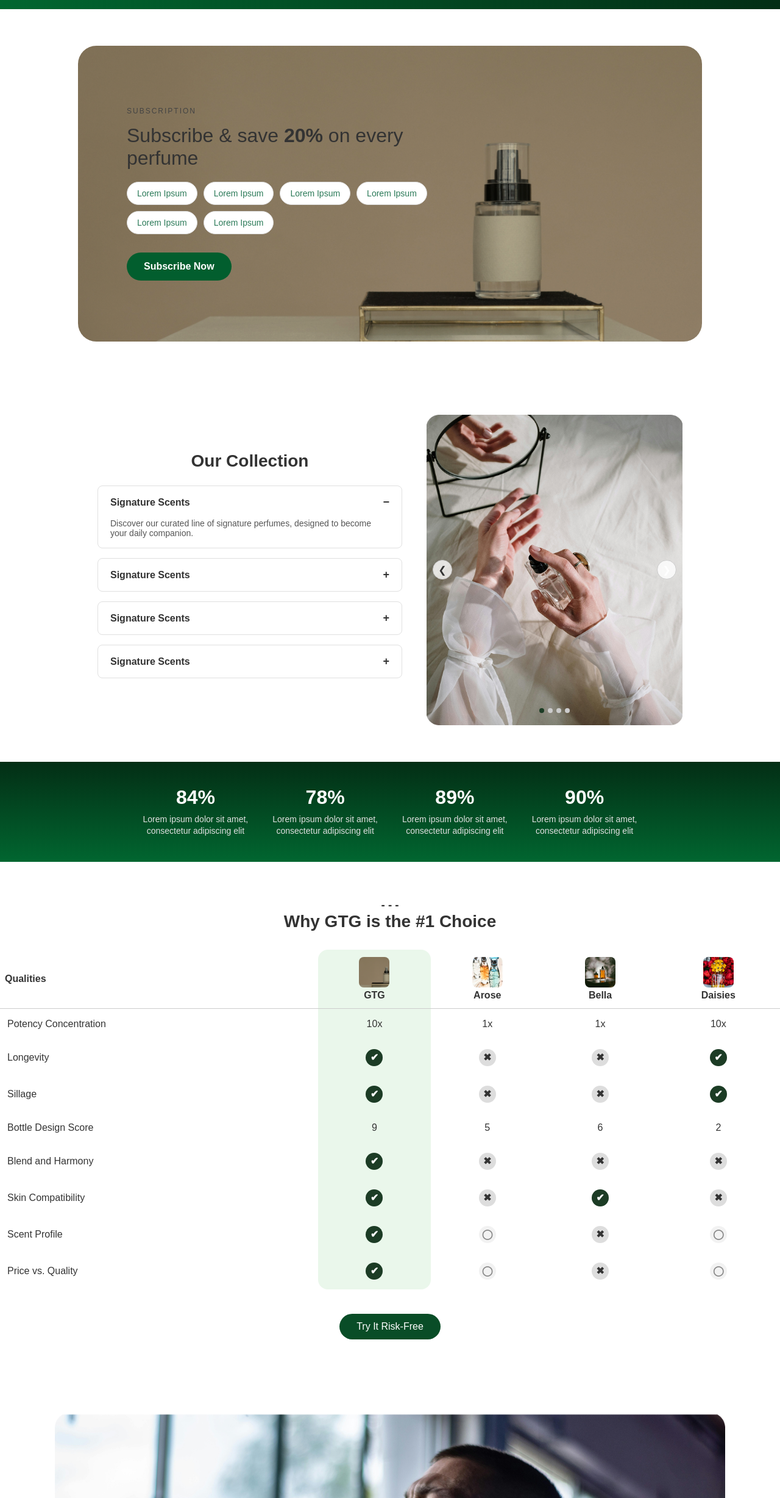
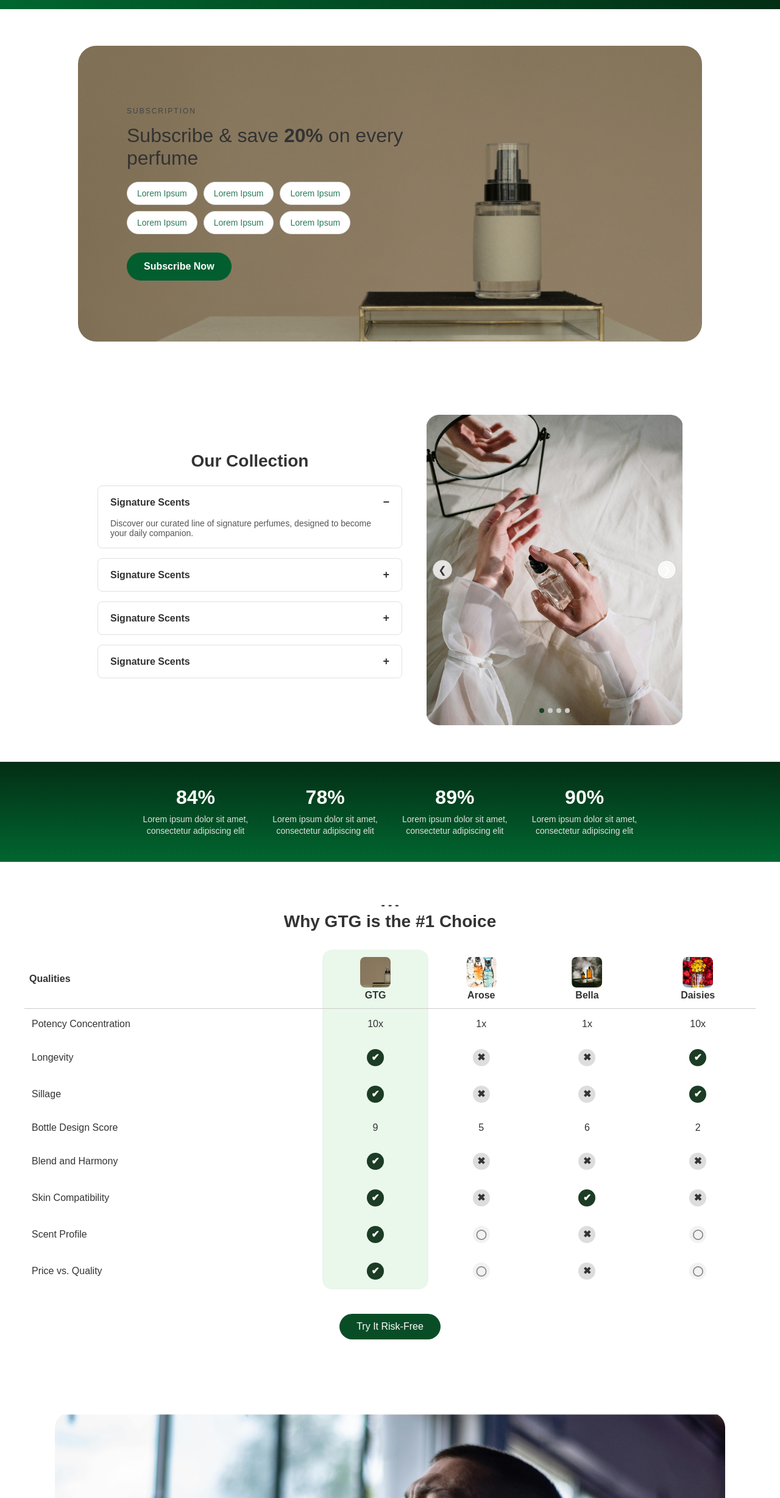
Before and after one commit to pramod-kumar-sahu/cube-project, a plain HTML site: page index.html in a window 1280 px wide. Shown: the part 3064-5520 px from the top of the page at 61% size. Drawn offline with nearby package versions, Linux system fonts and the light colour scheme.

Commit message:
Update project.css

```diff
--- a/project.css
+++ b/project.css
@@ -709,7 +709,7 @@ body {
   background: url(pexels-artempodrez-6801177\ 1.png) no-repeat center center;
   background-size: cover;
   border-radius: 30px;
-  padding:  100px 600px 100px 80px;
+  padding:  100px 80px 100px 80px;
   text-align: left;
 }
 @media (max-width: 1350px){
@@ -742,6 +742,7 @@ body {
   flex-wrap: wrap;
   gap: 10px;
   margin-bottom: 30px;
+  max-width:380px;
 }
 
 .tag {
@@ -980,7 +981,7 @@ body {
 .why-GTG {
   background-color: white;
   width: 100%;
-  padding: 60px 0;
+  padding: 60px 40px;
 }
 .why-GTG-container{
   width: 100%;
```
